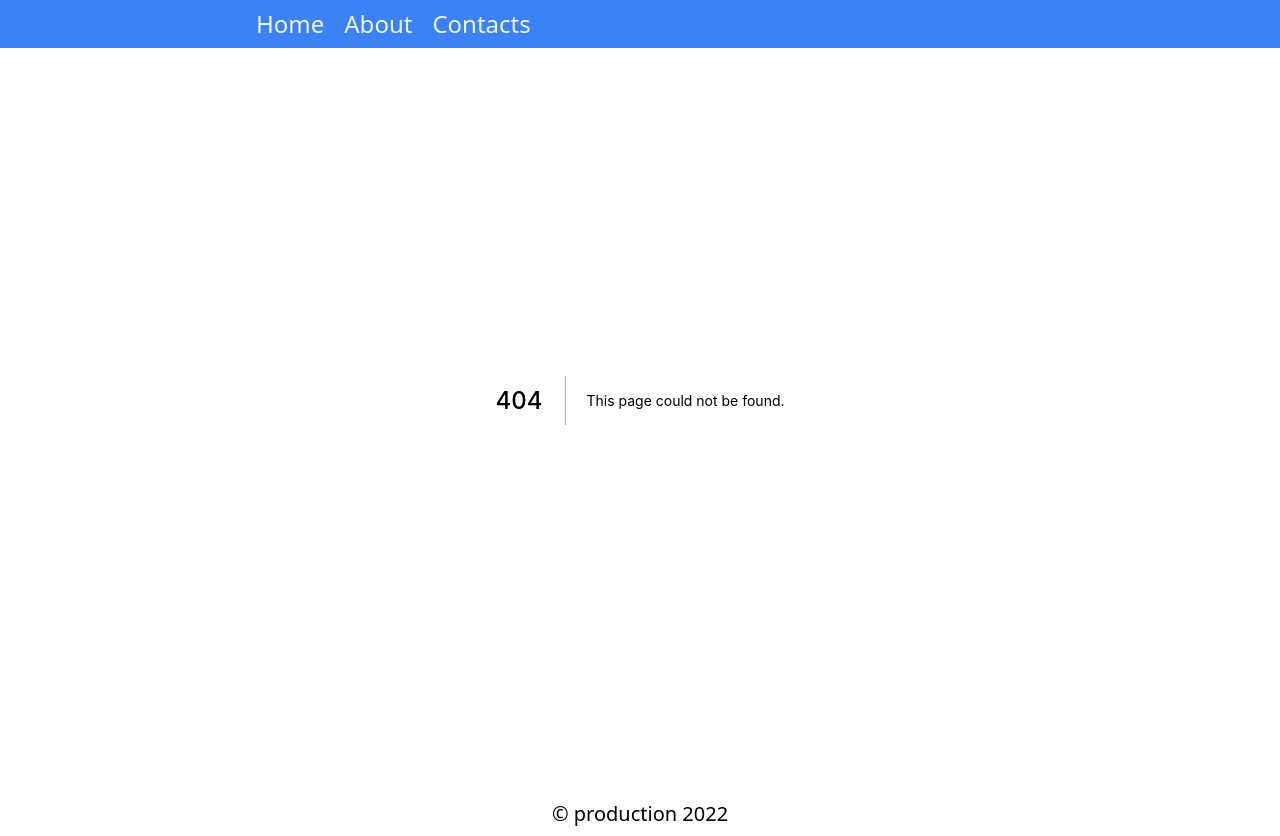
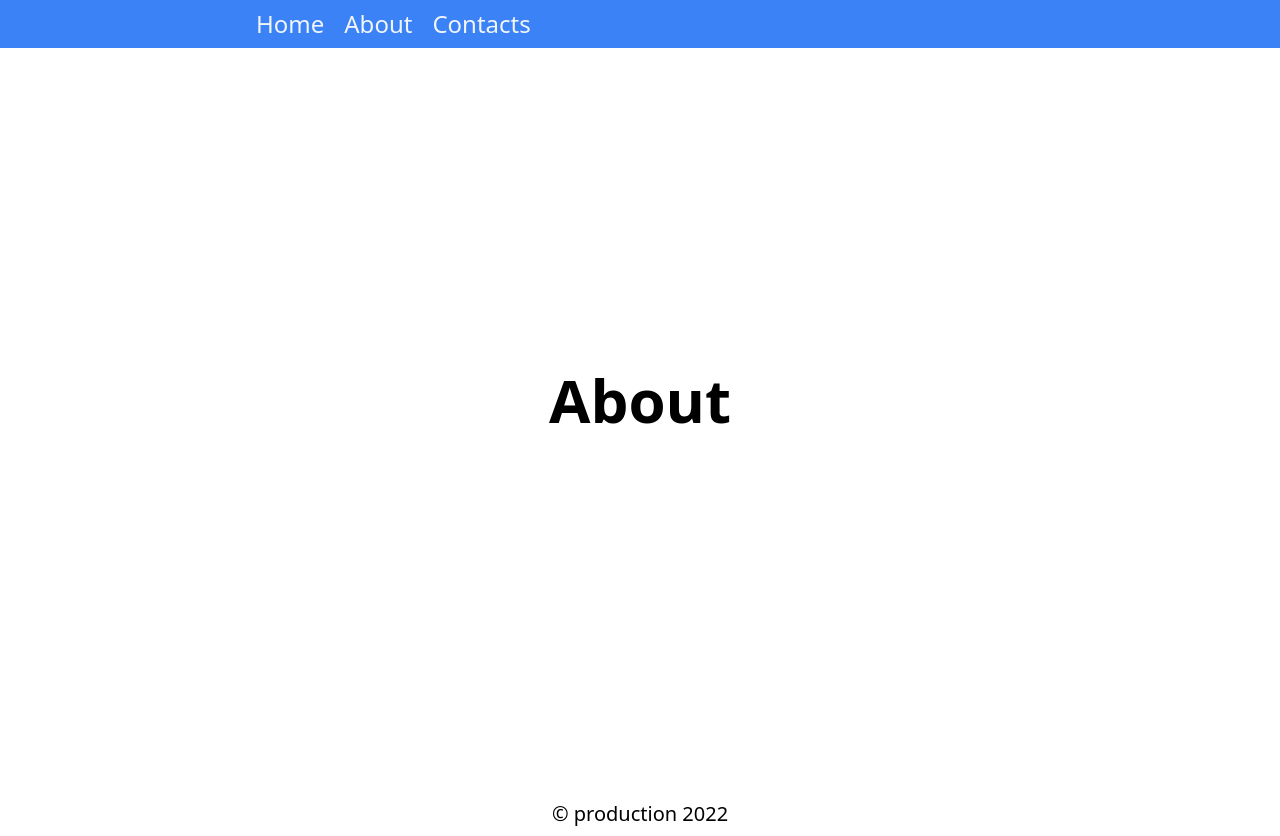
Before and after one commit to kuma-coffee/kebudayaan-nusantara-app, a Next.js app: page /about in a window 1280 px wide. Before the commit this address had no page. Built offline with nearby package versions, Linux system fonts and the light colour scheme.

Commit message:
add about page

```diff
--- /dev/null
+++ b/pages/about.jsx
@@ -0,0 +1,19 @@
+import Head from "next/head";
+
+export default function about() {
+  return (
+    <>
+      <Head>
+        <title>Kebudayaan Nusantara | About</title>
+        <meta name="description" content="About Kebudayaan Nusantara" />
+        <link rel="icon" href="/favicon.ico" />
+      </Head>
+
+      <main>
+        <div className="flex flex-col items-center justify-center h-screen px-64">
+          <h1 className="text-6xl font-semibold text-center">About</h1>
+        </div>
+      </main>
+    </>
+  );
+}
```
